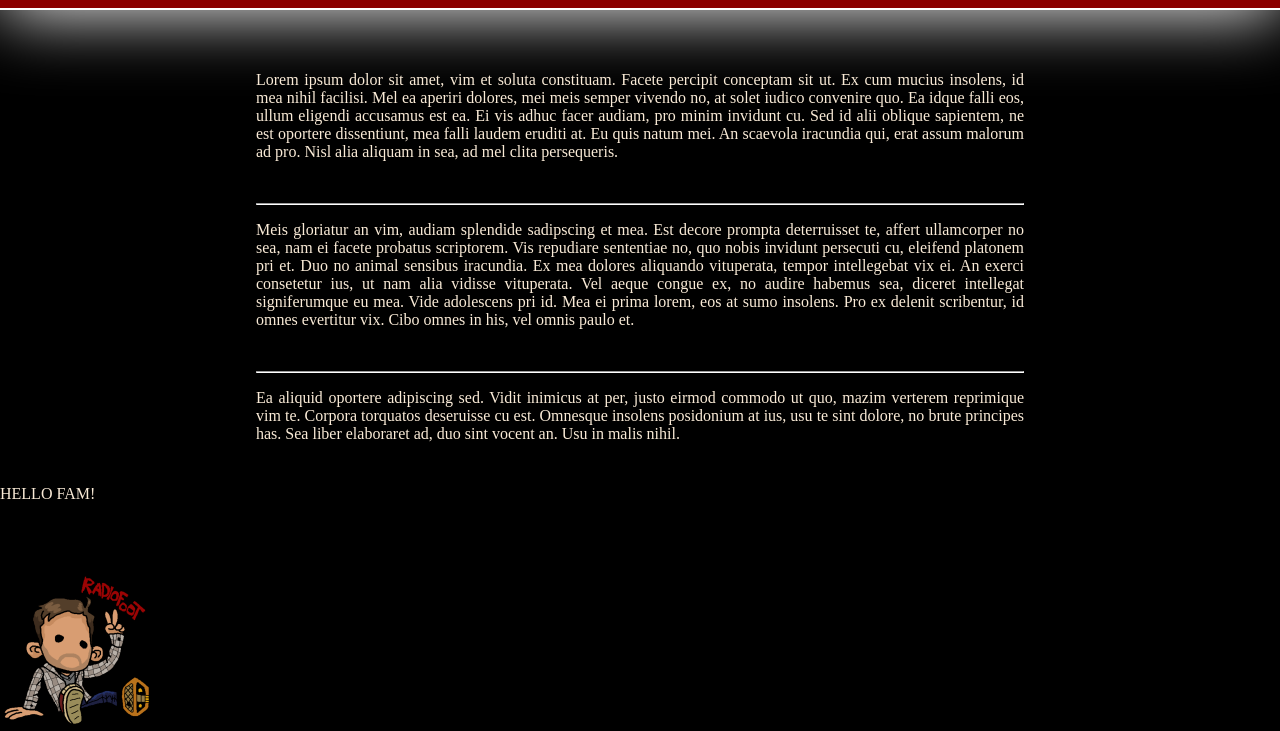
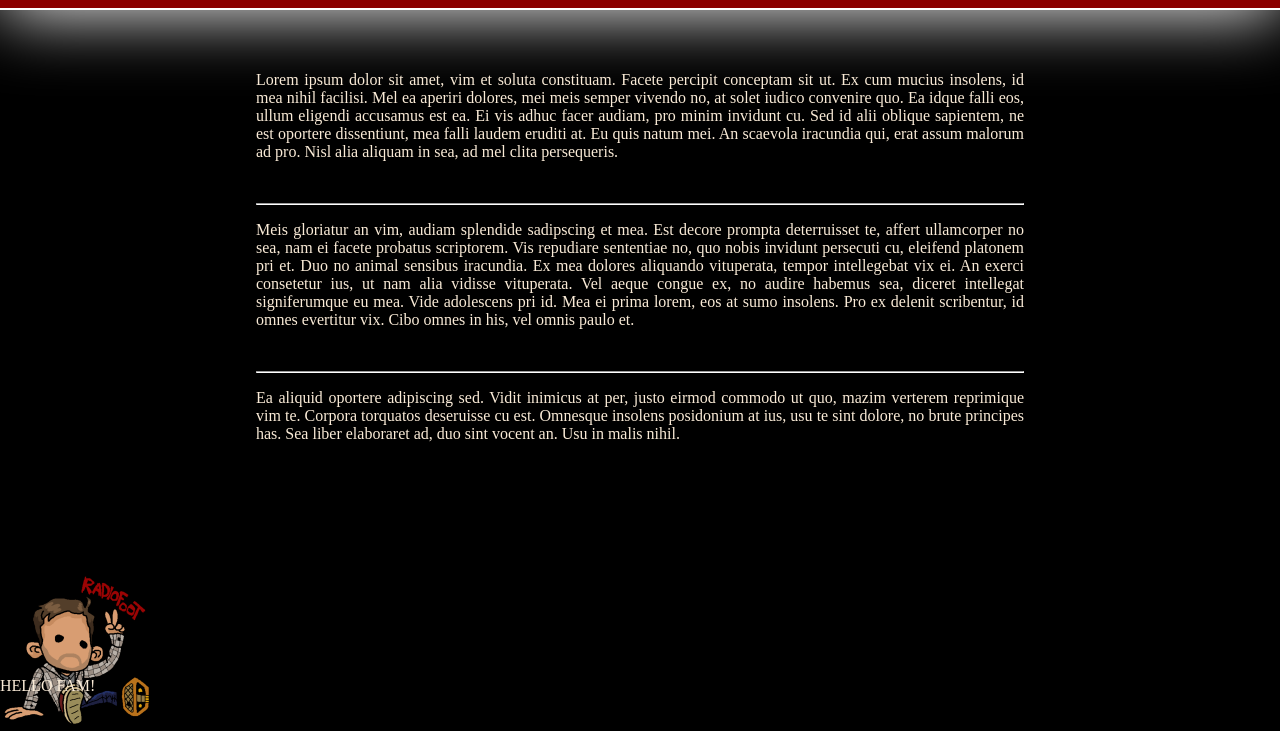
Before and after one commit to TimHarasym91/ProjectCawk, a plain HTML site: page index.html in a window 1280 px wide. Shown: the part 69-800 px from the top of the page. Drawn offline with Linux system fonts and the light colour scheme.

Commit message:
another fix
a small fix

```diff
--- a/index.html
+++ b/index.html
@@ -26,10 +26,9 @@
     </div>
     <div class="footer">
         <img src="images/RF.png" alt="RF" style="width:160px;height:160px;">
-
-    </div>
-    <div class="btm-footer">
+        <div class="btm-footer">
             <p>HELLO FAM!</p>
         </div>
+    </div>
 </body>
 </html>
--- a/style.css
+++ b/style.css
@@ -41,7 +41,7 @@ p{
     width: 100%;
     height: 160px;
 }
-.footer-btm{
+.btm-footer{
     position: fixed;
     bottom: 0;
     width: 100%;
```
